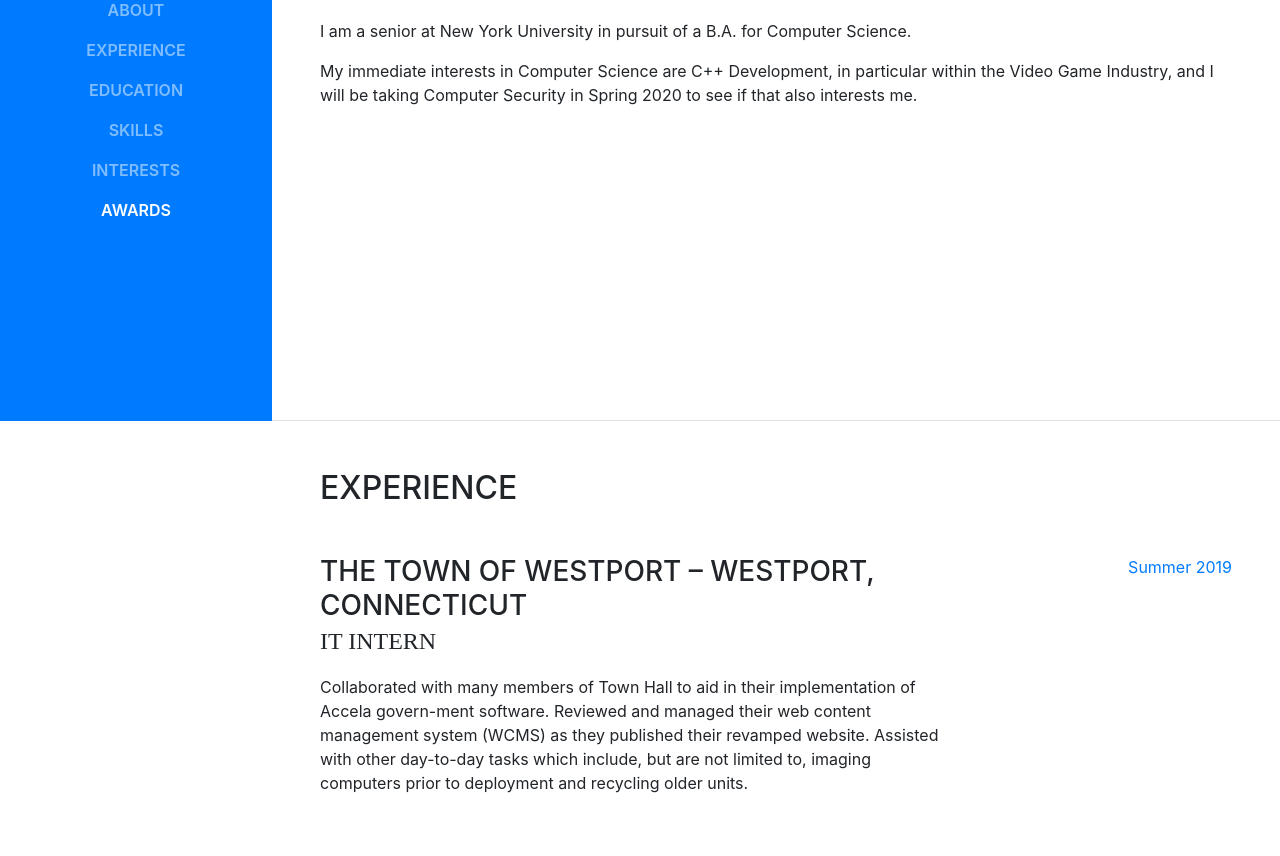
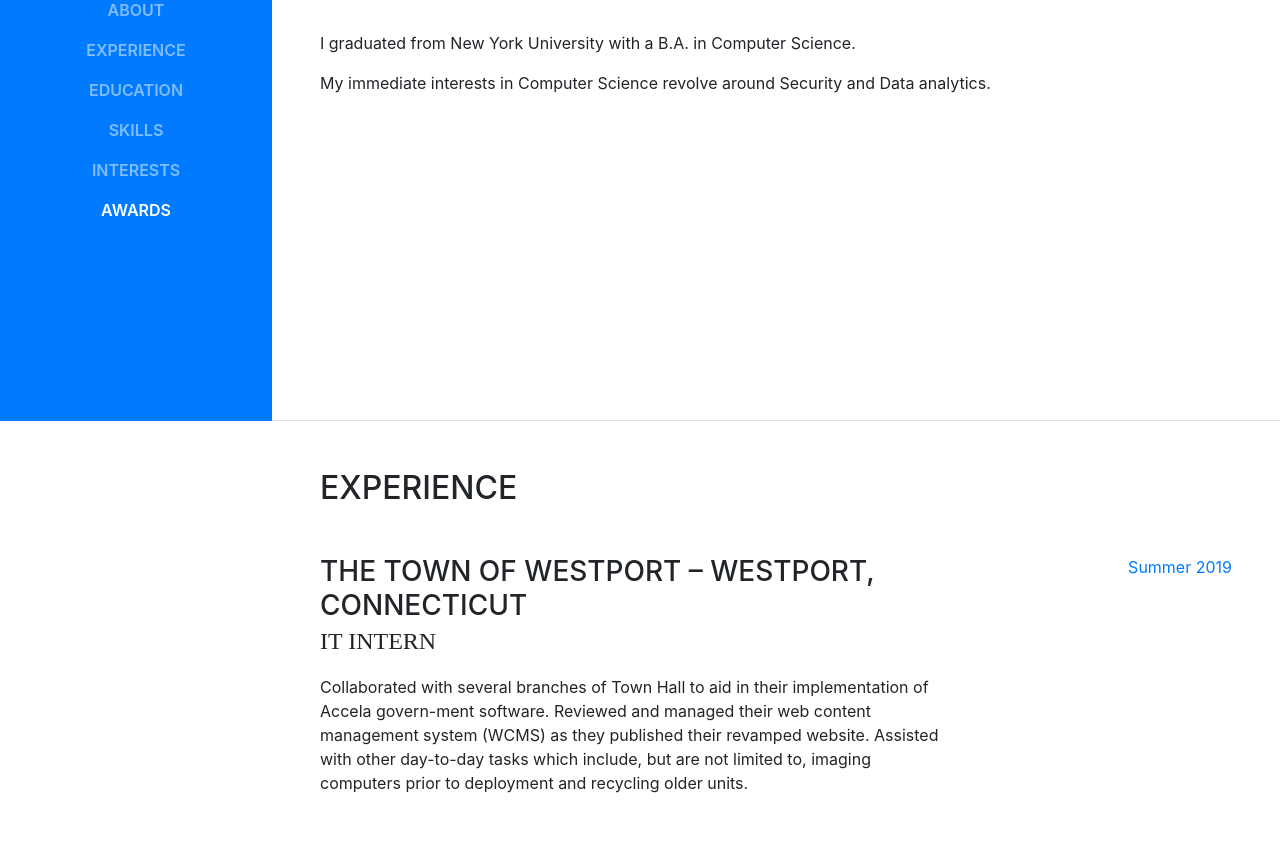
Before and after one commit to hpg228/hpg228.github.io, a website with bundled scripts: page index.html in a window 1280 px wide. Shown: the part 379-1235 px from the top of the page. Built offline with nearby package versions, Linux system fonts and the light colour scheme; a web font is replaced by a local one.

Commit message:
Graduated and GPA change

```diff
--- a/index.html
+++ b/index.html
@@ -76,8 +76,8 @@
           <div class="subheading mb-5"> Fairfield, CT 06824 · (203) 522-3473 ·
             <a href="mailto:hpg228@nyu.com">hpg228@nyu.edu</a>
           </div>
-          <p class="mb-3"> I am a senior at New York University in pursuit of a B.A. for Computer Science. </p>
-		  <p class="mb-5" > My immediate interests in Computer Science are C++ Development, in particular within the Video Game Industry, and I will be taking Computer Security in Spring 2020 to see if that also interests me. <p>
+          <p class="mb-3"> I graduated from New York University with a B.A. in Computer Science. </p>
+		  <p class="mb-5" > My immediate interests in Computer Science revolve around Security and Data analytics. <p>
         </div>
       </section>
 
@@ -89,7 +89,7 @@
             <div class="resume-content mr-auto">
               <h3 class="mb-0"> The Town of Westport – Westport, Connecticut </h3>
               <div class="subheading mb-3">IT Intern</div>
-				<p>Collaborated with many members of Town Hall to aid in their implementation of Accela govern-ment software.
+				<p>Collaborated with several branches of Town Hall to aid in their implementation of Accela govern-ment software.
 				Reviewed and managed their web content management system (WCMS) as they published their revamped website.
 				Assisted with other day-to-day tasks which include, but are not limited to, imaging computers prior to deployment and recycling older units.
 				</p>
@@ -133,8 +133,8 @@
             <div class="resume-content mr-auto">
               <h3 class="mb-0">Additional</h3>
               <div class="subheading mb-3">Times vary</div>
-              <p> Worked for Uber in 2017 and 2018 while home from school in Fairfield County. </p>
-			  <p> Comfortable reading, writing and speaking in French. Continuing lingual studies at NYU. </p>
+              <p> Intermediate French lingual skills </p>
+			        <p> Driver partner with Uber </p>
             </div>
             <div class="resume-date text-md-right">
               <span class="text-primary"></span>
```
